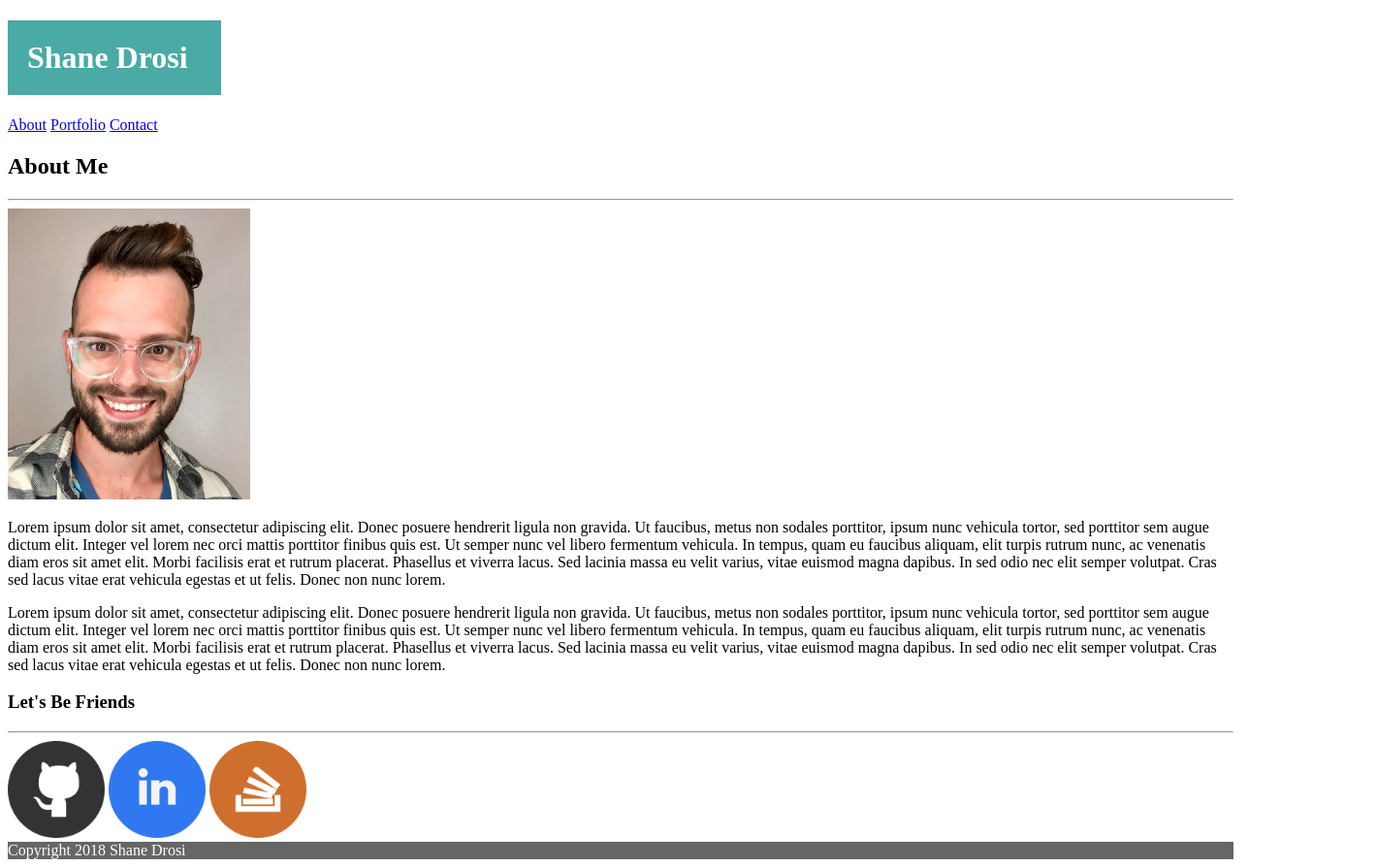
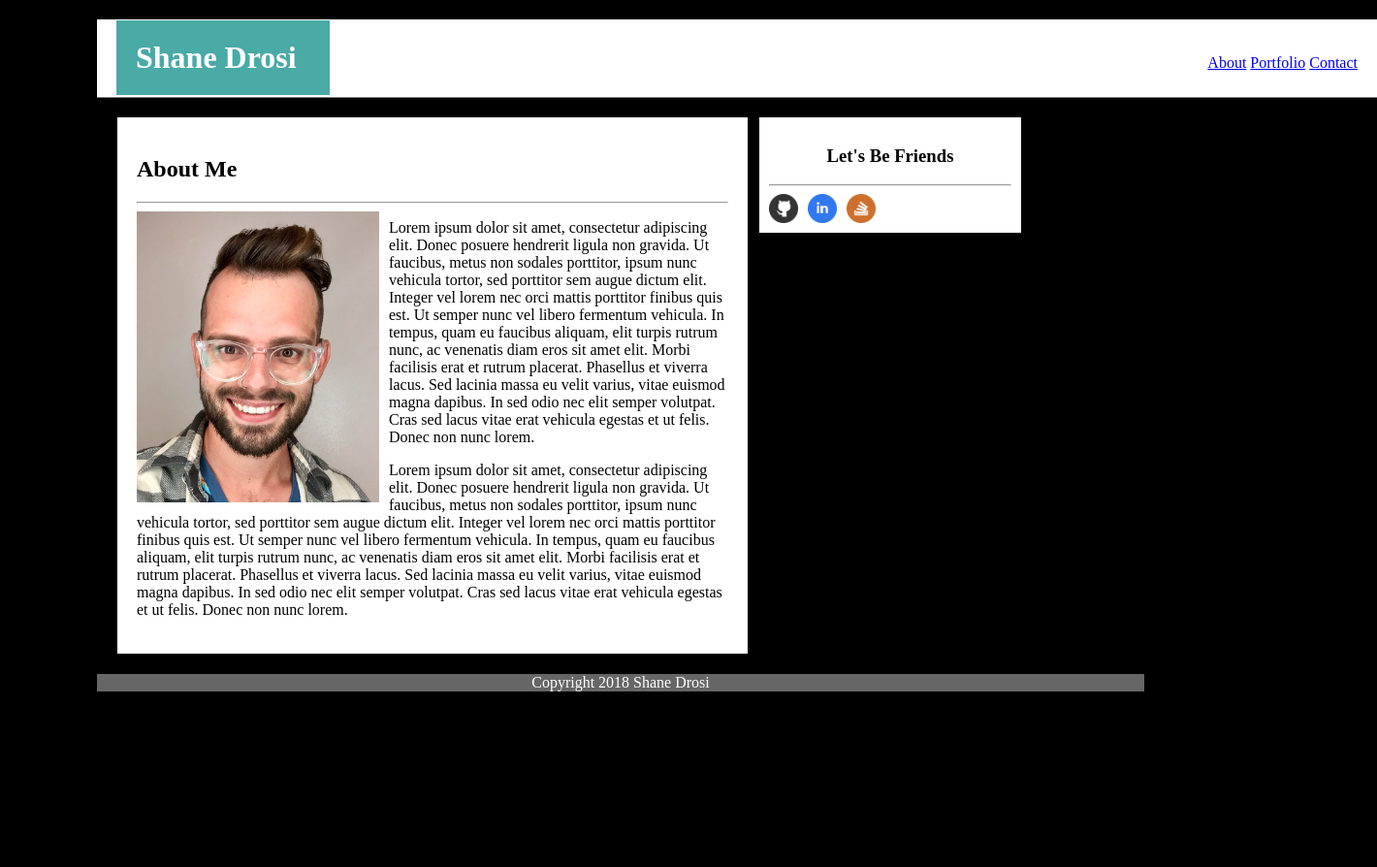
Before and after one commit to sdrosi/Basic-Portfolio, a plain HTML site: page index.html in a window 1280 px wide. Shown: the whole page at 97% size, 1420 px wide, since content can reach past the window. After the commit the page ends 813 px from the top, so only its background shows below. Drawn offline with Linux system fonts and the light colour scheme.

Commit message:
more assets and css update

```diff
--- a/assets/css/style.css
+++ b/assets/css/style.css
@@ -1,16 +1,82 @@
+body {
+    margin: 100px;
+    background-color: black;
+
+}
+
 h1 {
    font-family: "Georgia, 'Times New Roman', Times, serif";
    background-color: #4aaaa5;
    color: #ffffff;
    padding: 20px 20px 20px 20px;
    width: 180px;
-}
-
-body {
+   position: absolute;
+   top: 0;
+   left: 120px;
 
 }
 
+header {
+    clear: both;
+    background-color: #ffffff;
+    text-align: right;
+    color: #777777;
+    padding: 20px;
+    height: 40px;
+    width: 100%;
+    top: 0;
+    position: absolute;
+    margin-top: 20px;
+    border-style: solid;
+    border-width: 0px 0px 1px 0px;
+}
+
+
+li {
+    display:inline;
+}
+
+.container {
+    background-color: black;
+    width: 960px;
+}
+
+
+section {
+    background-color: #ffffff;
+    width: 610px;
+    float: left;
+    margin-left: 20px;
+    padding: 20px;
+    margin-top: 20px;
+    border-style: solid;
+    border-width: 1px;
+    margin-bottom: 20px;
+}
+
+img {
+    float:left;
+    margin-right: 10px;
+}
+
+p {
+}
+
+aside {
+    background-color: #ffffff;
+    width: 250px;
+    float: left;
+    margin-left: 10px;
+    padding: 10px;
+    margin-top: 20px;
+    border-style: solid;
+    border-width: 1px;
+    text-align: center;
+}
+
 footer {
+    clear: both;
     background-color: #666666;
     color: #ffffff;
+    text-align: center;
 }
--- a/index.html
+++ b/index.html
@@ -9,17 +9,24 @@
 
 </head>
 
+<header>
+        <ul>
+                <li><a href="about.asp">About</a></li>
+                <li><a href="portfolio.asp">Portfolio</a></li>
+                <li><a href="mailto:shane.drosi@gmail.com">Contact</a></li>
+        </ul>
+
+</header>
+
 <heading>
-    <h1>Shane Drosi</h1>
-</heading>
+        <h1>Shane Drosi</h1>
+    </heading>
 
 <body>
 
-    <a href="www.about.com" alt="about">About</a>
-    <a href="www.portfolio.com" alt="portfolio">Portfolio</a>
-    <a href="mailto:shane.drosi@gmail.com" alt="shane's email">Contact</a>
+<div class="container">
 
-    <div class="about-me">
+    <section>
         <h2>About Me</h2>
 
         <hr>
@@ -28,19 +35,20 @@
 
        <p>Lorem ipsum dolor sit amet, consectetur adipiscing elit. Donec posuere hendrerit ligula non gravida. Ut faucibus, metus non sodales porttitor, ipsum nunc vehicula tortor, sed porttitor sem augue dictum elit. Integer vel lorem nec orci mattis porttitor finibus quis est. Ut semper nunc vel libero fermentum vehicula. In tempus, quam eu faucibus aliquam, elit turpis rutrum nunc, ac venenatis diam eros sit amet elit. Morbi facilisis erat et rutrum placerat. Phasellus et viverra lacus. Sed lacinia massa eu velit varius, vitae euismod magna dapibus. In sed odio nec elit semper volutpat. Cras sed lacus vitae erat vehicula egestas et ut felis. Donec non nunc lorem.</p>
        <p>Lorem ipsum dolor sit amet, consectetur adipiscing elit. Donec posuere hendrerit ligula non gravida. Ut faucibus, metus non sodales porttitor, ipsum nunc vehicula tortor, sed porttitor sem augue dictum elit. Integer vel lorem nec orci mattis porttitor finibus quis est. Ut semper nunc vel libero fermentum vehicula. In tempus, quam eu faucibus aliquam, elit turpis rutrum nunc, ac venenatis diam eros sit amet elit. Morbi facilisis erat et rutrum placerat. Phasellus et viverra lacus. Sed lacinia massa eu velit varius, vitae euismod magna dapibus. In sed odio nec elit semper volutpat. Cras sed lacus vitae erat vehicula egestas et ut felis. Donec non nunc lorem.</p>
-    </div>
+    </section>
 
-    <div class="contact-me">
+    <aside>
             <h3>Let's Be Friends</h3>
             <hr>
             <a href="https://github.com/sdrosi">
-                <img border="0" alt="github" src="https://raw.githubusercontent.com/sdrosi/Basic-Portfolio/master/assets/images/if_social_media_logo_github_1221585.png" width="100px" height="100px" /></a>
+                <img border="0" alt="github" src="https://raw.githubusercontent.com/sdrosi/Basic-Portfolio/master/assets/images/if_social_media_logo_github_1221585.png" width="30px" height="30px" /></a>
             <a href="https://www.linkedin.com/in/shanedrosi/">
-                <img border="0" alt="linkedin" src="https://raw.githubusercontent.com/sdrosi/Basic-Portfolio/master/assets/images/if_Linkedin_381380.png" width="100px" height="100px"/></a>
+                <img border="0" alt="linkedin" src="https://raw.githubusercontent.com/sdrosi/Basic-Portfolio/master/assets/images/if_Linkedin_381380.png" width="30px" height="30px"/></a>
             <a href="https://stackoverflow.com/users/9142515/shane-drosi">
-                <img border="0" alt="github" src="https://raw.githubusercontent.com/sdrosi/Basic-Portfolio/master/assets/images/if_stackoverflow_287529.png" width="100px" height="100px"></a>
+                <img border="0" alt="github" src="https://raw.githubusercontent.com/sdrosi/Basic-Portfolio/master/assets/images/if_stackoverflow_287529.png" width="30px" height="30px"></a>
+    </aside>
 
-        </div>
+</div>
 
         <footer>
             <div>Copyright 2018 Shane Drosi</div>
```
Also changed, not shown: contact.html (+5 -3 lines), portfolio.html (+7 -4 lines), assets/images/spiration-light.png (added), 2 other files.
